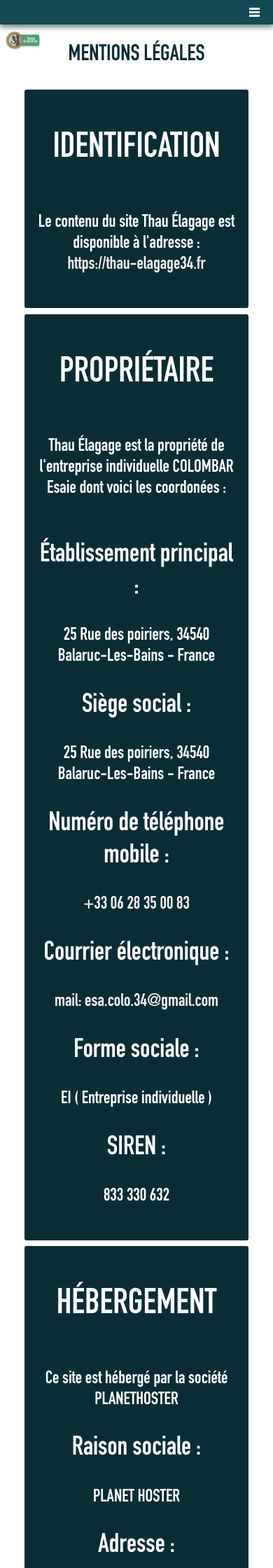
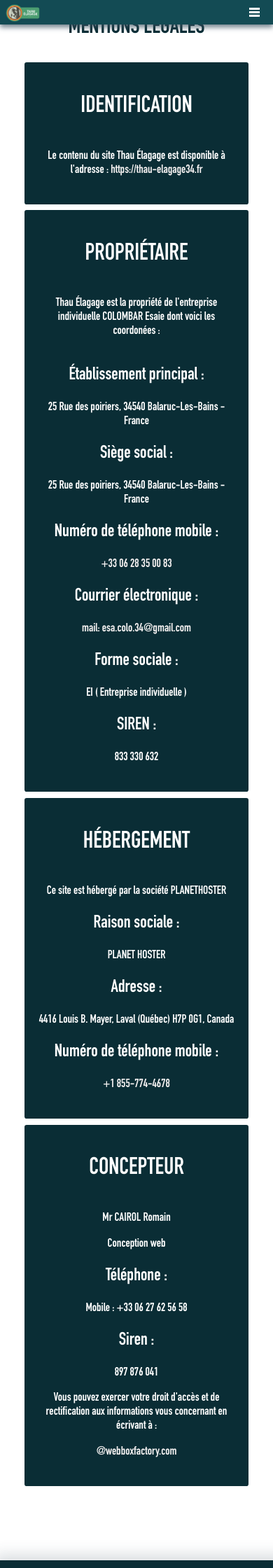
Before and after one commit to WellWedley/thau-elagage34, a PHP site: page /pages/mentions-legales.php in a window 390 px wide. Shown: the top 2240 px of the page at 70% size. Run offline with PHP 8.4, Linux system fonts and the light colour scheme; some libraries are stand-ins or nearby versions.

Commit message:
Google search console optimization for mobile .mentions_wrap

```diff
--- a/styles/mentions-legales.css
+++ b/styles/mentions-legales.css
@@ -1,26 +1,26 @@
-ul{
+ul {
     list-style-type: none;
     font-size: 2vw;
 }
 
-.mentions_wrap{
+.mentions_wrap {
 
     display: flex;
     flex-direction: column;
     align-items: center;
     width: 80%;
-    height:auto;
-    margin: 10vw 10vw;
+
+    margin-left: 10%;
     text-align: center;
     color: #ffffff;
 }
 
-.mentions_title{
+.mentions_title {
     color: #0A2D35;
     text-align: center;
 }
 
-.mention-details{
+.mention-details {
     display: flex;
     flex-direction: column;
     margin-top: 2.2vw;
@@ -29,9 +29,9 @@ ul{
     border-radius: .8vw;
     align-content: center;
     padding: 2.5vh 5vw;
-    font-size: 3vh;
+    font-size: 2vh;
 }
 
-footer{
-    top: 420vh;
+footer {
+    top: 105%;
 }
```
